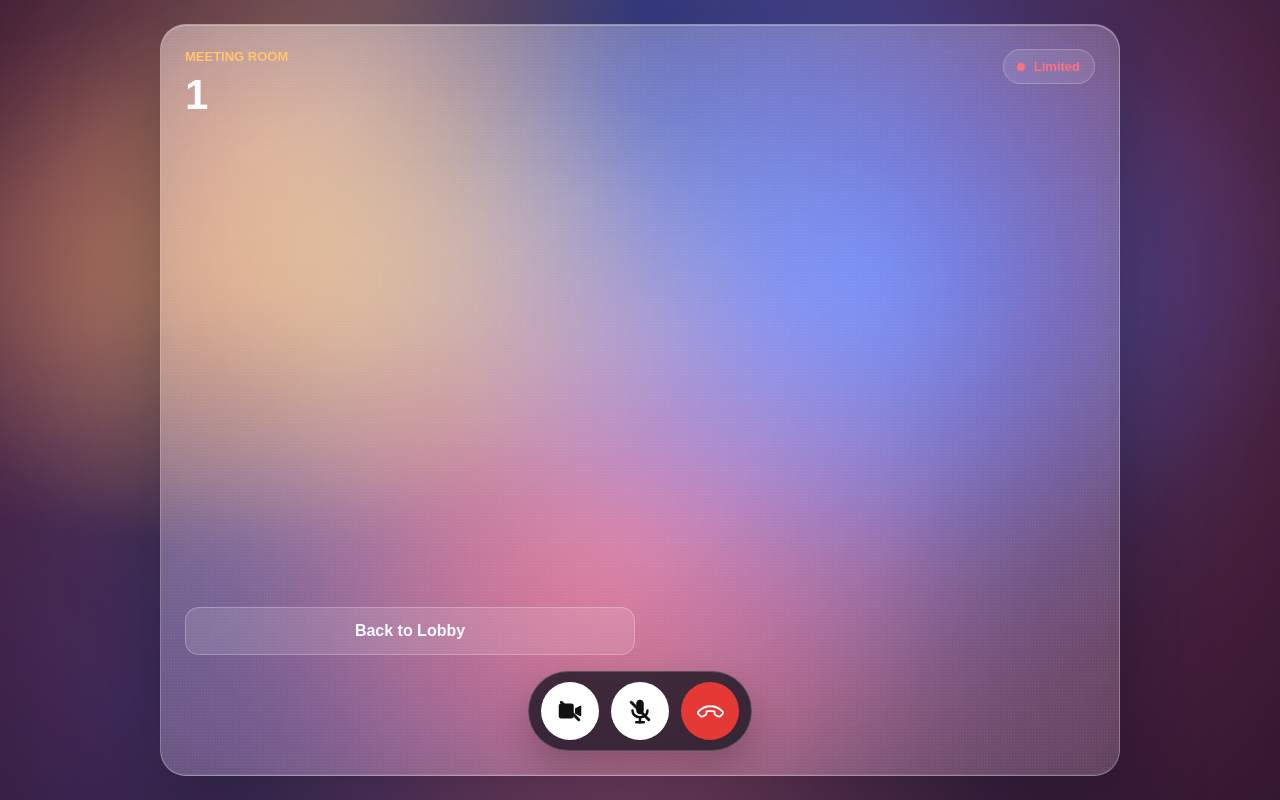
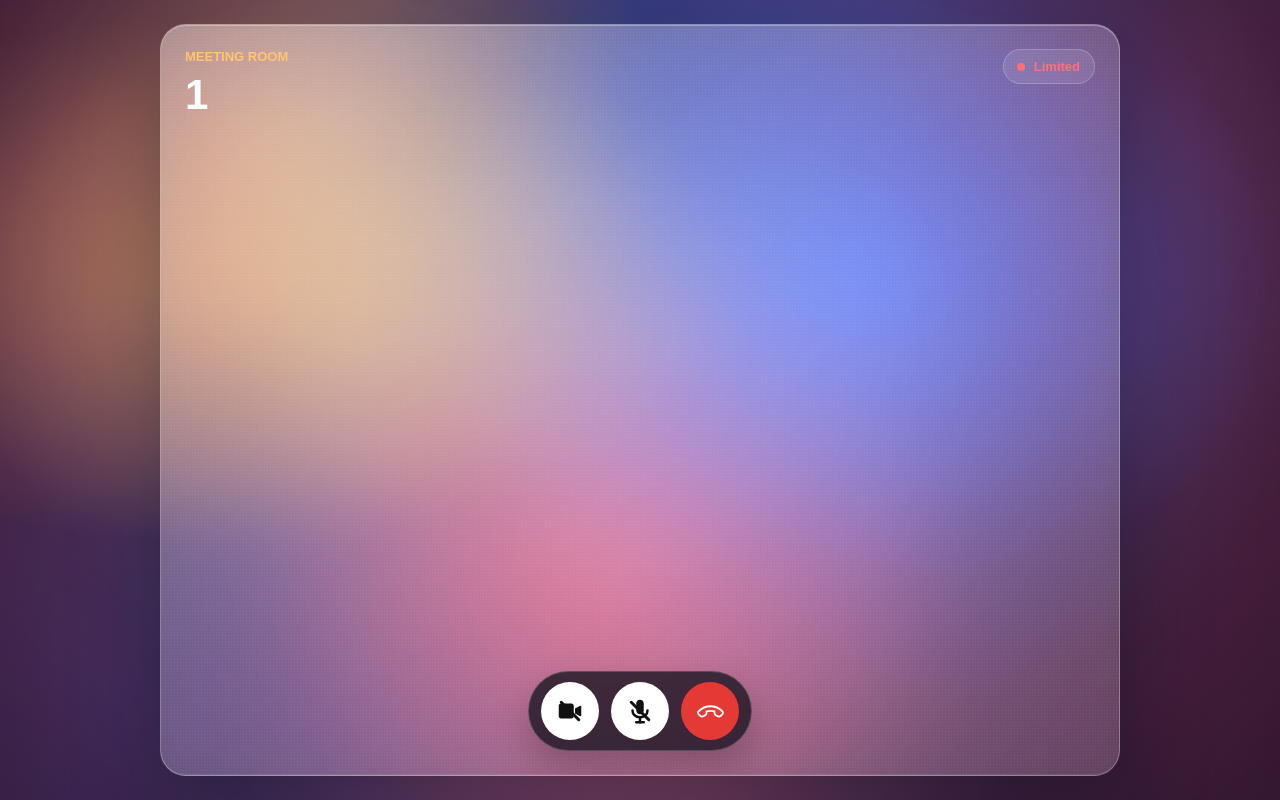
Before and after one commit to ABHINAVAN-labs/Meeting-App, a Next.js app: page /1/room in a window 1280 px wide. Built offline with nearby package versions, Linux system fonts and the light colour scheme.

Commit message:
remove back to lobby button from meeting room

```diff
--- a/app/[meetingCode]/room/page.tsx
+++ b/app/[meetingCode]/room/page.tsx
@@ -975,11 +975,6 @@ export default function MeetingRoomPage() {
 
         {accessError ? <p className="form-error">{accessError}</p> : null}
 
-        <div className="room-actions">
-          <Link className="ghost-action" href={lobbyHref}>
-            Back to Lobby
-          </Link>
-        </div>
 
         {selfRole === "teacher" ? (
           <section aria-label="Active students">
```
